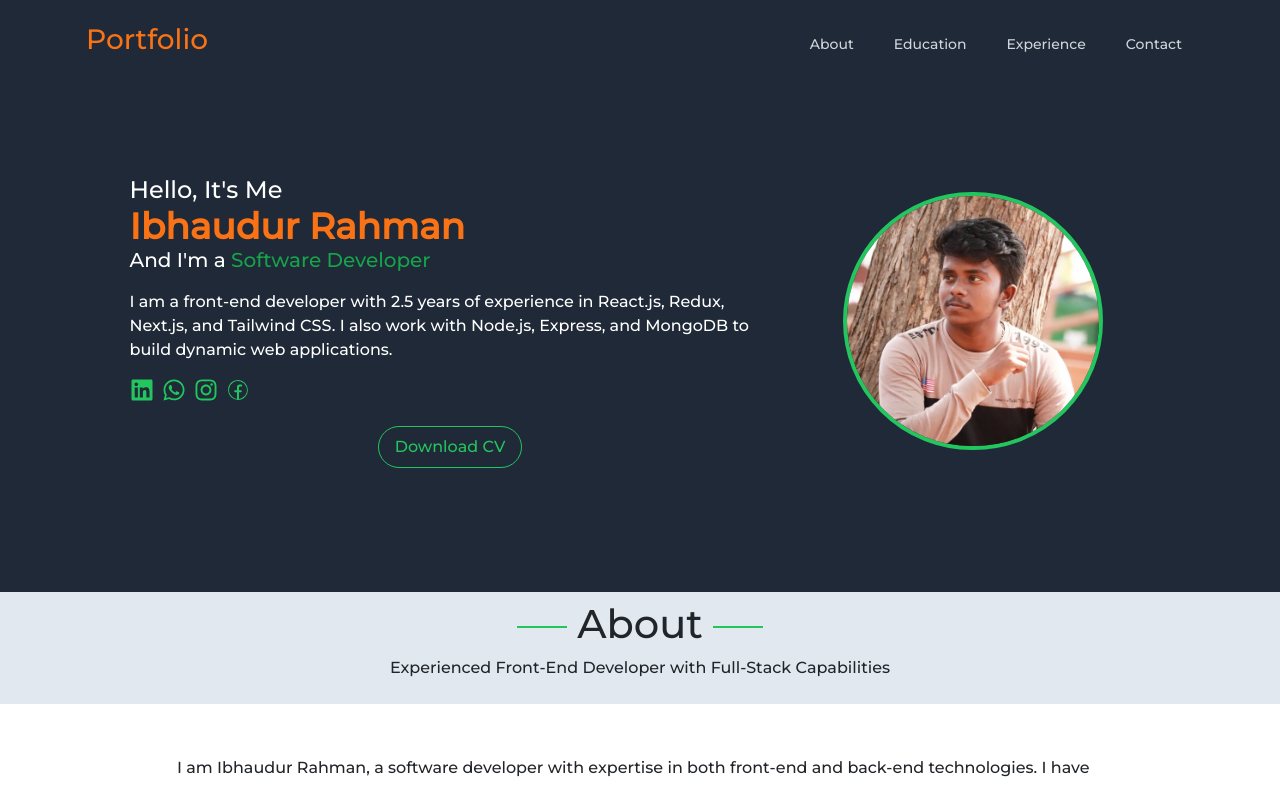
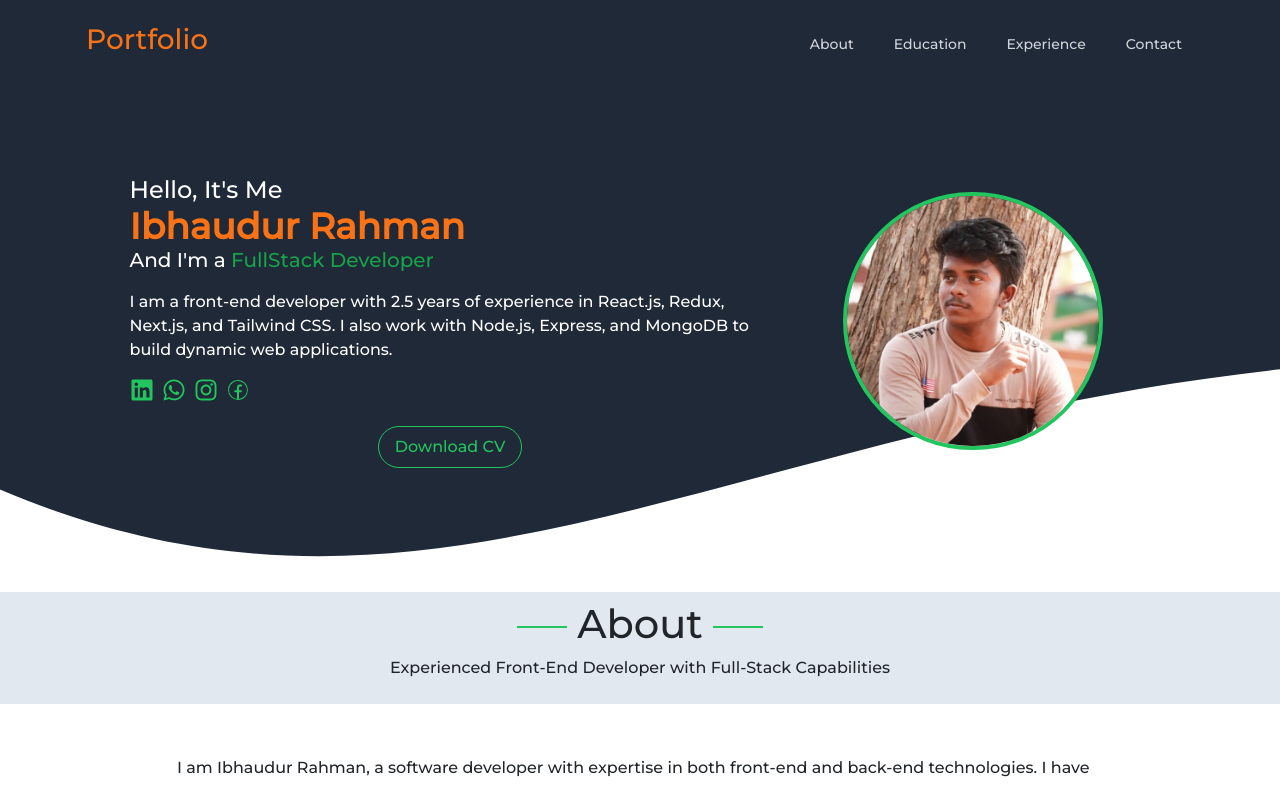
Before and after one commit to ibhaudur/my-portfolio-nextjs, a Next.js app: page / in a window 1280 px wide. Shown: the top 790 px of the page. Built offline with nearby package versions, Linux system fonts and the light colour scheme; no server answers.

Commit message:
banner background

```diff
--- a/app/globals.css
+++ b/app/globals.css
@@ -46,6 +46,9 @@ body {
 a {
   text-decoration: none !important;
 }
+.Header {
+  z-index: 999;
+}
 #text {
   text-align: center;
 }
@@ -78,3 +81,53 @@ a {
 .accordion-button:focus {
   box-shadow: none !important;
 }
+.role::after {
+  content: "Software Developer";
+  animation: changeRole 8s infinite;
+}
+
+@keyframes changeRole {
+  0% {
+    content: "Software Developer";
+  }
+  25% {
+    content: "React js Developer";
+  }
+  50% {
+    content: "MERN Stack Developer";
+  }
+  75% {
+    content: "FullStack Developer";
+  }
+  100% {
+    content: "Software Developer";
+  }
+}
+.wave-container {
+  position: absolute;
+  bottom: 0;
+  left: 0;
+  width: 100%;
+  height: 100%; /* Adjust height as needed */
+  overflow: hidden;
+  line-height: 0;
+  z-index: -1;
+}
+
+.wave-container svg {
+  position: relative;
+  display: block;
+  width: calc(200% + -140.7px);
+  height: 100%;
+}
+
+.wave {
+  fill: #1f2937; /* Wave color */
+}
+
+.content {
+  position: relative;
+  z-index: 10;
+  color: black;
+  text-align: center;
+}
--- a/app/home/(component)/Banner.tsx
+++ b/app/home/(component)/Banner.tsx
@@ -6,7 +6,7 @@ import { Experience, Icons } from "../utils/data";
 
 const Banner = () => {
   return (
-    <section className="bg-gray-800 text-white p-3">
+    <section className="content  max-md:bg-neutral-950 text-white p-3">
       <Container className="min-h-96 my-5">
         <Row className="justify-center items-center gap-0 lg:gap-2">
           <Col md={6} lg={7} className="justify-center">
@@ -28,7 +28,7 @@ const Banner = () => {
               </p>
               <p className="md:text-xl lg:text-xl md:text-left">
                 And I'm a{" "}
-                <span className="text-green-600">Software Developer</span>
+                <span className="text-green-600 role"></span>
               </p>
               <p className="md:text-left">
                 I am a front-end developer with {Experience()} years of
@@ -69,6 +69,14 @@ const Banner = () => {
             </div>
           </Col>
         </Row>
+        <div className="wave-container">
+          <svg viewBox="0 0 1200 120" preserveAspectRatio="none">
+            <path
+              className="wave"
+              d="M0,96 C320,160 480,0 1200,96 L1200,00 L0,0 Z"
+            ></path>
+          </svg>
+        </div>
       </Container>
     </section>
   );
```
